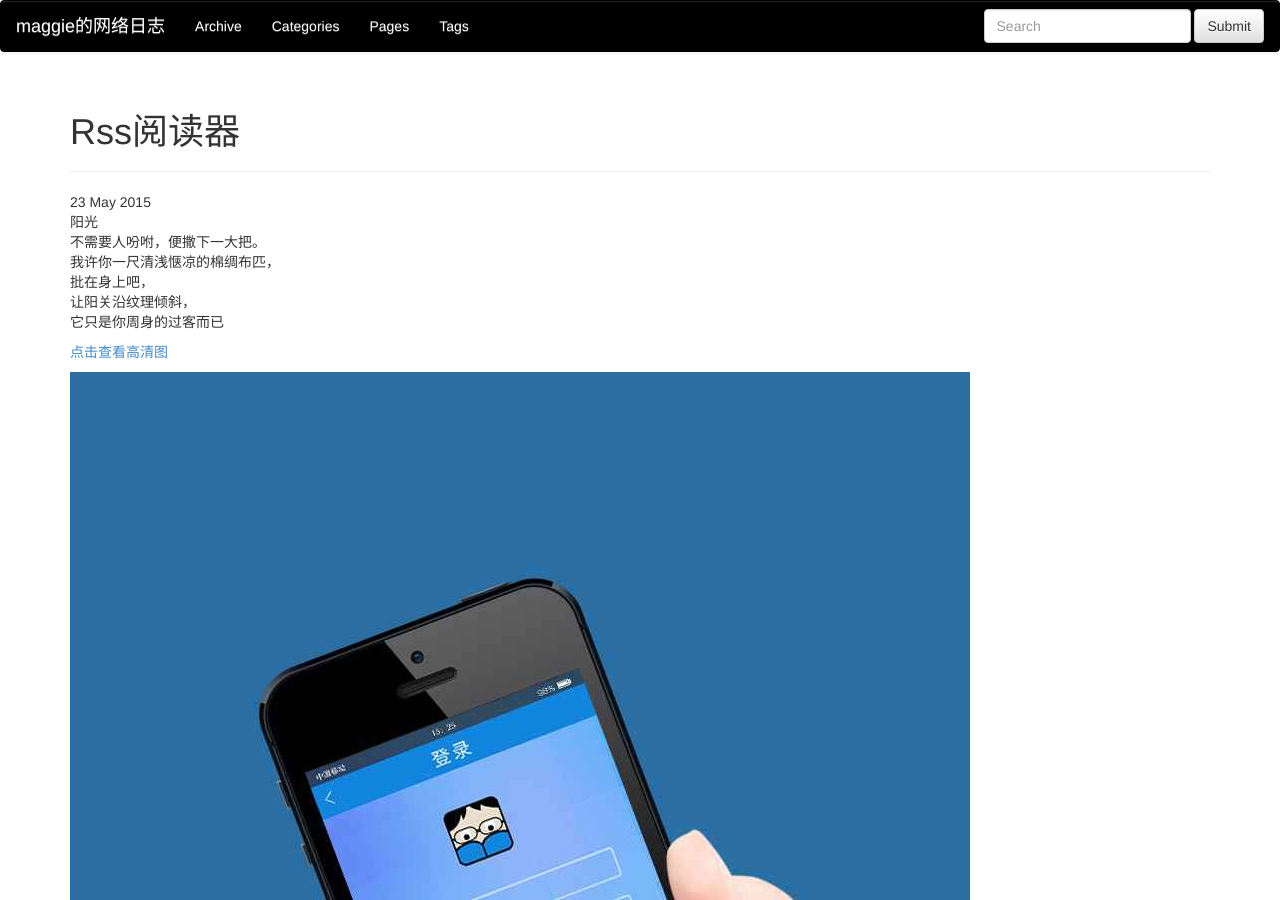
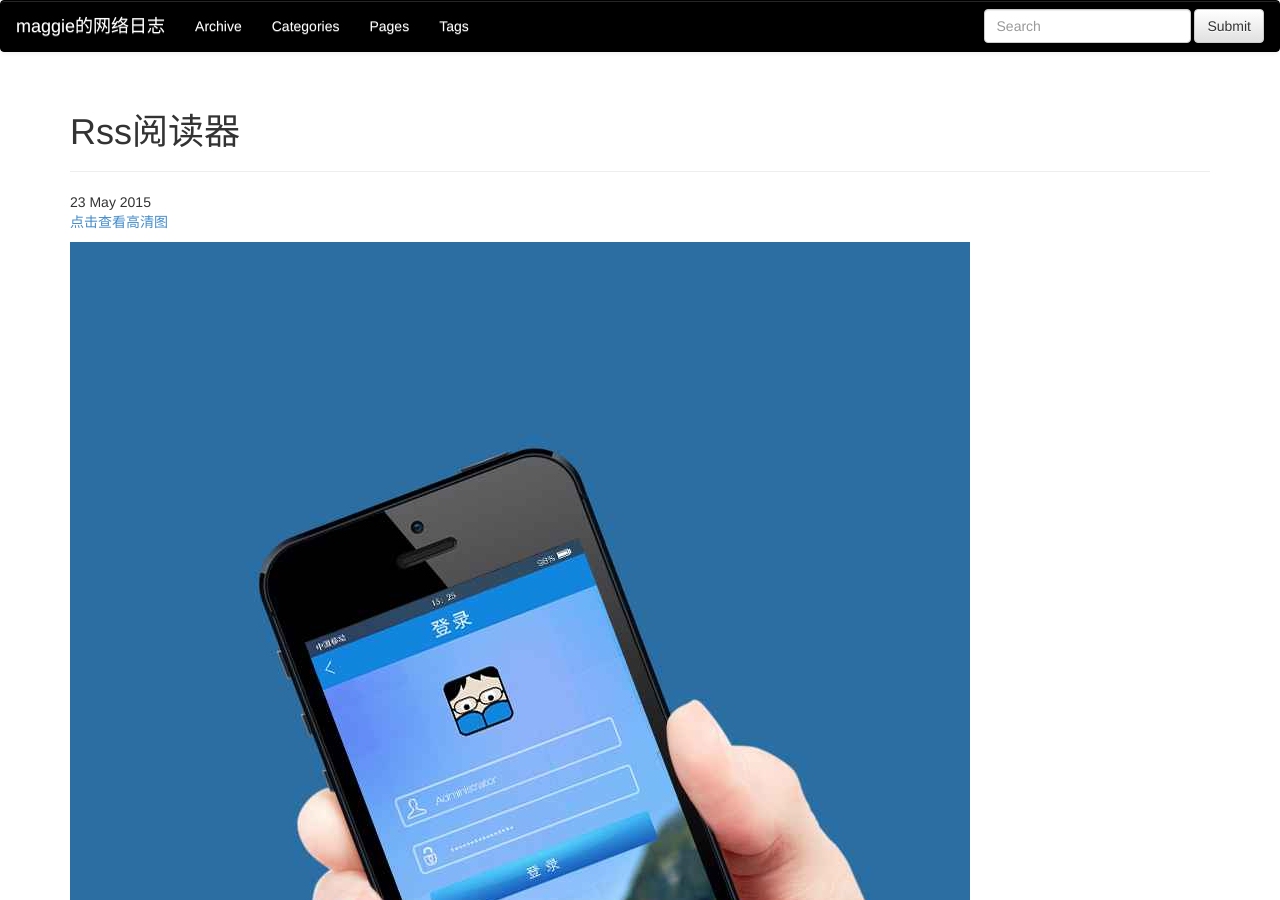
Before and after one commit to maggielmz/maggielmz.github.io, a Jekyll site: the page built from _posts/2015/2015-05-23-RSS阅读器.md, in a window 1280 px wide and 900 px high. Built offline with Jekyll 4.4.1, drawn with Linux system fonts in a browser that asks for light colours; nearby versions of some CDN libraries; comment, search, counter and statistics services are not loaded.

```diff
--- a/_posts/2015/2015-05-23-RSS阅读器.md
+++ b/_posts/2015/2015-05-23-RSS阅读器.md
@@ -4,14 +4,7 @@
 tags : [个人作品, 手机主题]
 ---
 
-<p>
-阳光<br>
-不需要人吩咐，便撒下一大把。<br>
-我许你一尺清浅惬凉的棉绸布匹，<br>
-批在身上吧，<br>
-让阳关沿纹理倾斜，<br>
-它只是你周身的过客而已<br>
-</p>
+
 
 <!--break-->
 {% include JB/setup %}
```
